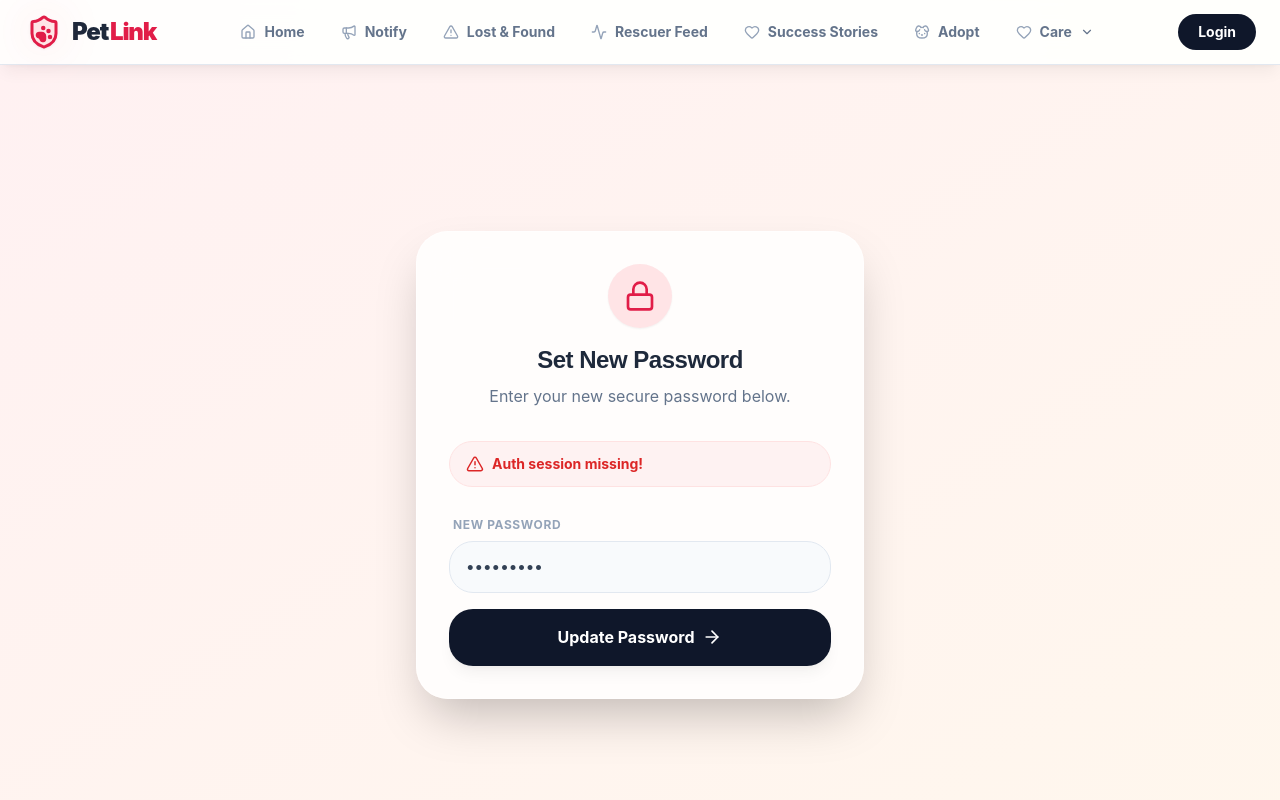
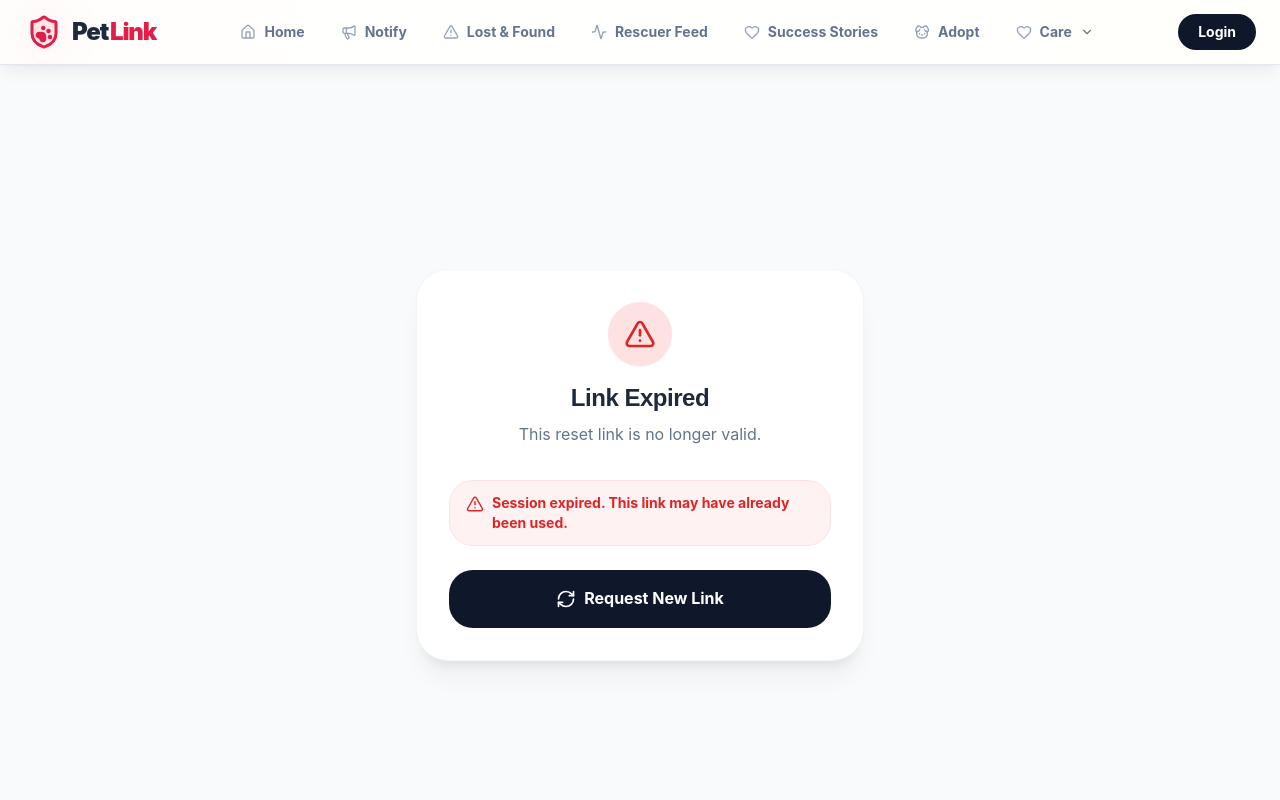
Before and after one commit to nikil2233/Petlink, a React (Vite) app: page /reset-password in a window 1280 px wide. Both pictures are taken after typing "Sample123" into the empty fields and a click on the button "Update Password". Shown: the top 800 px of the page. Built offline with nearby package versions, Linux system fonts and the light colour scheme.

Commit message:
feat: Implement admin dashboard for user verification management and add new authentication and password reset pages.

```diff
--- a/src/pages/Auth.jsx
+++ b/src/pages/Auth.jsx
@@ -3,7 +3,7 @@ import { supabase } from '../supabaseClient';
 import { useNavigate } from 'react-router-dom';
 import { Mail, Lock, User, MapPin, ArrowRight, Building, Stethoscope, HeartHandshake, Image as ImageIcon, Check, AlertTriangle, ArrowLeft, Target, PawPrint } from 'lucide-react';
 import InteractiveDog from '../components/InteractiveDog';
-
+import toast from 'react-hot-toast';
 
 export default function Auth() {
   const [isLogin, setIsLogin] = useState(true);
@@ -66,7 +66,7 @@ export default function Auth() {
               redirectTo: window.location.origin + '/reset-password',
           });
           if (error) throw error;
-          setSuccessMsg("Password reset link sent! Check your email.");
+          setSuccessMsg("Link sent! Open the email on THIS device if testing locally.");
       } catch (err) {
           setError(err.message);
       } finally {
@@ -131,12 +131,30 @@ export default function Auth() {
               if (profileError) console.error("Auth: Profile error:", profileError);
 
               setSuccessMsg("Registration successful! Welcome.");
+
+              // Custom Toast based on role
+              if (role !== 'user') {
+                  toast((t) => (
+                    <div className="flex flex-col gap-1">
+                      <span className="font-bold">Welcome directly to PetLink! 🐾</span>
+                      <span className="text-sm">Please verify your identity to unlock all features.</span>
+                    </div>
+                  ), {
+                    duration: 6000,
+                    icon: '🛡️',
+                    className: 'bg-white dark:bg-slate-800 border border-indigo-100 dark:border-indigo-900 shadow-xl p-4'
+                  });
+              } else {
+                  toast.success("Welcome to PetLink! 🐾");
+              }
+
               setTimeout(() => navigate('/'), 1500);
             }
           }
     } catch (err) {
       console.error(err);
       setError(err.message || "An error occurred");
+      toast.error(err.message || "Authentication failed");
     } finally {
       setLoading(false);
     }
--- a/src/pages/ResetPassword.jsx
+++ b/src/pages/ResetPassword.jsx
@@ -1,7 +1,7 @@
 import React, { useState, useEffect } from 'react';
 import { supabase } from '../supabaseClient';
 import { useNavigate } from 'react-router-dom';
-import { Lock, Check, AlertTriangle, ArrowRight } from 'lucide-react';
+import { Lock, Check, AlertTriangle, ArrowRight, RefreshCw } from 'lucide-react';
 import { motion } from 'framer-motion';
 
 export default function ResetPassword() {
@@ -9,19 +9,38 @@ export default function ResetPassword() {
   const [loading, setLoading] = useState(false);
   const [error, setError] = useState(null);
   const [success, setSuccess] = useState(false);
+  const [isLinkInvalid, setIsLinkInvalid] = useState(false);
   const navigate = useNavigate();
 
   useEffect(() => {
-    // Check if we have a hash (which implies we are handling a password recovery)
-    // Supabase puts the access_token in the URL hash for recovery flows
+    // Check for errors passed in the URL (e.g., link expired, used, or invalid)
     const hash = window.location.hash;
-    if (!hash || !hash.includes('type=recovery')) {
-       // Ideally we might want to redirect if random access, but for now just let it be
+    const search = window.location.search; // Sometimes errors come in search params too
+
+    const checkParams = (params) => {
+        const urlParams = new URLSearchParams(params.replace('#', '?'));
+        const errorDesc = urlParams.get('error_description');
+        const errorCode = urlParams.get('error_code');
+        const errorType = urlParams.get('error');
+
+        if (errorDesc || errorCode || errorType) {
+            console.error("Reset Link Error:", errorDesc);
+            setError(errorDesc?.replace(/\+/g, ' ') || "This password reset link is invalid or has expired.");
+            setIsLinkInvalid(true);
+            return true;
+        }
+        return false;
+    };
+
+    if (!checkParams(hash)) {
+        checkParams(search);
     }
   }, []);
 
   const handleUpdatePassword = async (e) => {
     e.preventDefault();
+    if (isLinkInvalid) return;
+
     setLoading(true);
     setError(null);
 
@@ -35,39 +54,56 @@ export default function ResetPassword() {
       setSuccess(true);
       setTimeout(() => {
           navigate('/auth');
-      }, 3000); // Redirect after 3 seconds
+      }, 3000);
 
     } catch (err) {
       console.error(err);
-      setError(err.message);
+      // Friendly error if session is missing (likely due to link issues)
+      if (err.message.includes("Auth session missing")) {
+          setError("Session expired. This link may have already been used.");
+          setIsLinkInvalid(true);
+      } else {
+          setError(err.message);
+      }
     } finally {
       setLoading(false);
     }
   };
 
   return (
-
-    <div className="min-h-screen bg-gradient-to-br from-rose-50 to-orange-50 dark:from-slate-900 dark:to-slate-800 flex items-center justify-center p-4 transition-colors duration-300">
+    <div className="min-h-screen bg-slate-50 dark:bg-slate-900 flex items-center justify-center p-4">
       <motion.div
         initial={{ opacity: 0, scale: 0.95 }}
         animate={{ opacity: 1, scale: 1 }}
-        className="bg-white/80 dark:bg-slate-800/80 backdrop-blur-xl p-8 rounded-[2rem] shadow-2xl border border-white/50 dark:border-slate-700/50 w-full max-w-md transition-colors duration-300"
+        className="bg-white dark:bg-slate-800 p-8 rounded-[2rem] shadow-xl border border-slate-100 dark:border-slate-700 w-full max-w-md"
       >
         <div className="text-center mb-8">
-            <div className="w-16 h-16 bg-rose-100 dark:bg-rose-900/30 rounded-full flex items-center justify-center mx-auto mb-4 text-rose-600 dark:text-rose-400 shadow-sm">
-                <Lock size={32} />
+            <div className={`w-16 h-16 rounded-full flex items-center justify-center mx-auto mb-4 shadow-sm ${isLinkInvalid ? 'bg-red-100 dark:bg-red-900/30 text-red-600' : 'bg-rose-100 dark:bg-rose-900/30 text-rose-600'}`}>
+                {isLinkInvalid ? <AlertTriangle size={32} /> : <Lock size={32} />}
             </div>
-            <h2 className="text-2xl font-black text-slate-800 dark:text-white mb-2">Set New Password</h2>
-            <p className="text-slate-500 dark:text-slate-400">Enter your new secure password below.</p>
+            <h2 className="text-2xl font-black text-slate-800 dark:text-white mb-2">
+                {isLinkInvalid ? 'Link Expired' : 'Set New Password'}
+            </h2>
+            <p className="text-slate-500 dark:text-slate-400">
+                {isLinkInvalid ? 'This reset link is no longer valid.' : 'Enter your new secure password below.'}
+            </p>
         </div>
 
         {error && (
-            <div className="bg-red-50 dark:bg-red-900/20 text-red-600 dark:text-red-400 px-4 py-3 rounded-xl mb-6 flex items-center gap-2 text-sm font-bold border border-red-100 dark:border-red-900/30">
-                <AlertTriangle size={18} /> {error}
+            <div className={`px-4 py-3 rounded-xl mb-6 flex items-start gap-2 text-sm font-bold border ${isLinkInvalid ? 'bg-red-50 dark:bg-red-900/20 text-red-600 border-red-100' : 'bg-orange-50 text-orange-600 border-orange-100'}`}>
+                <AlertTriangle size={18} className="shrink-0 mt-0.5" />
+                <span>{error}</span>
             </div>
         )}
 
-        {success ? (
+        {isLinkInvalid ? (
+            <button
+                onClick={() => navigate('/auth')}
+                className="w-full bg-slate-900 dark:bg-white dark:text-slate-900 text-white font-bold py-4 rounded-xl hover:opacity-90 transition-all flex items-center justify-center gap-2"
+            >
+                <RefreshCw size={20} /> Request New Link
+            </button>
+        ) : success ? (
             <div className="bg-green-50 dark:bg-green-900/20 text-green-700 dark:text-green-400 px-6 py-8 rounded-xl text-center border border-green-100 dark:border-green-900/30">
                 <div className="w-12 h-12 bg-green-100 dark:bg-green-900/40 rounded-full flex items-center justify-center mx-auto mb-3 text-green-600 dark:text-green-400">
                     <Check size={24} />
```
Also changed, not shown: src/pages/AdminDashboard.jsx (+110 -24 lines).
